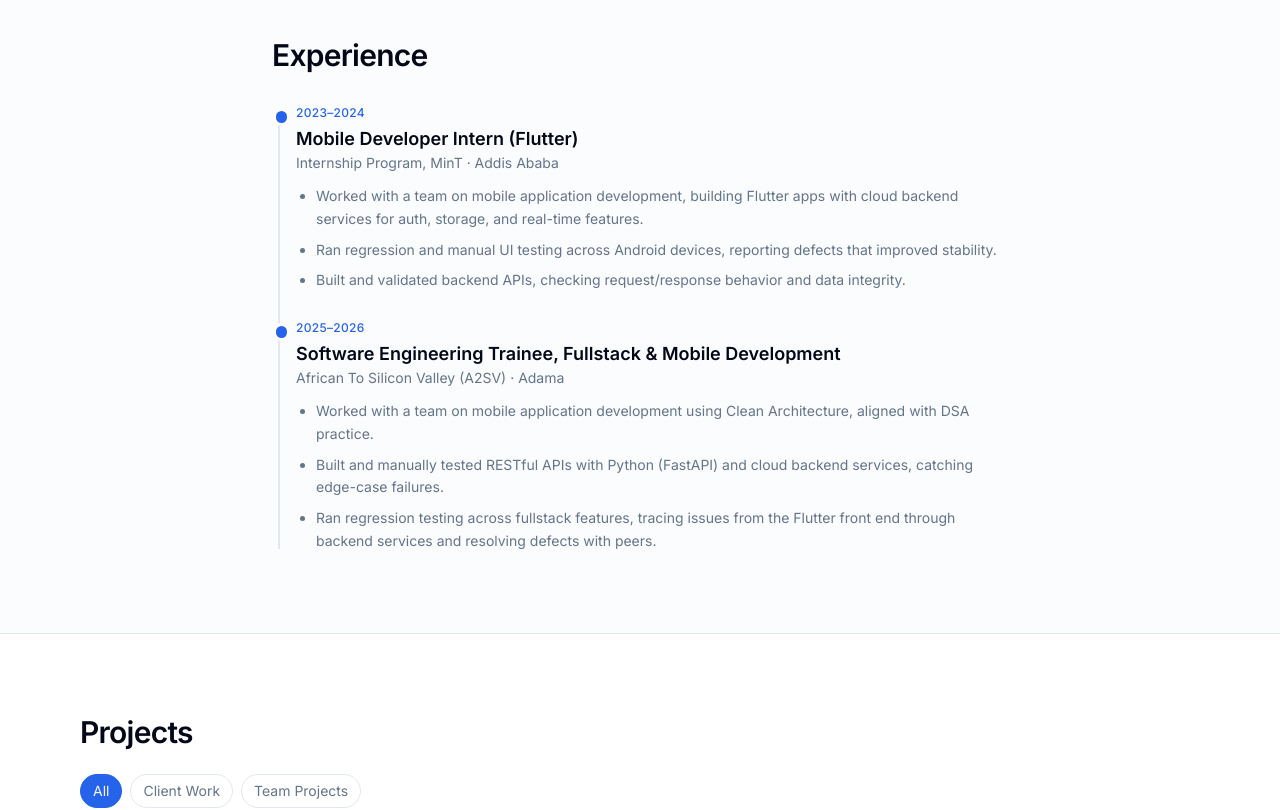
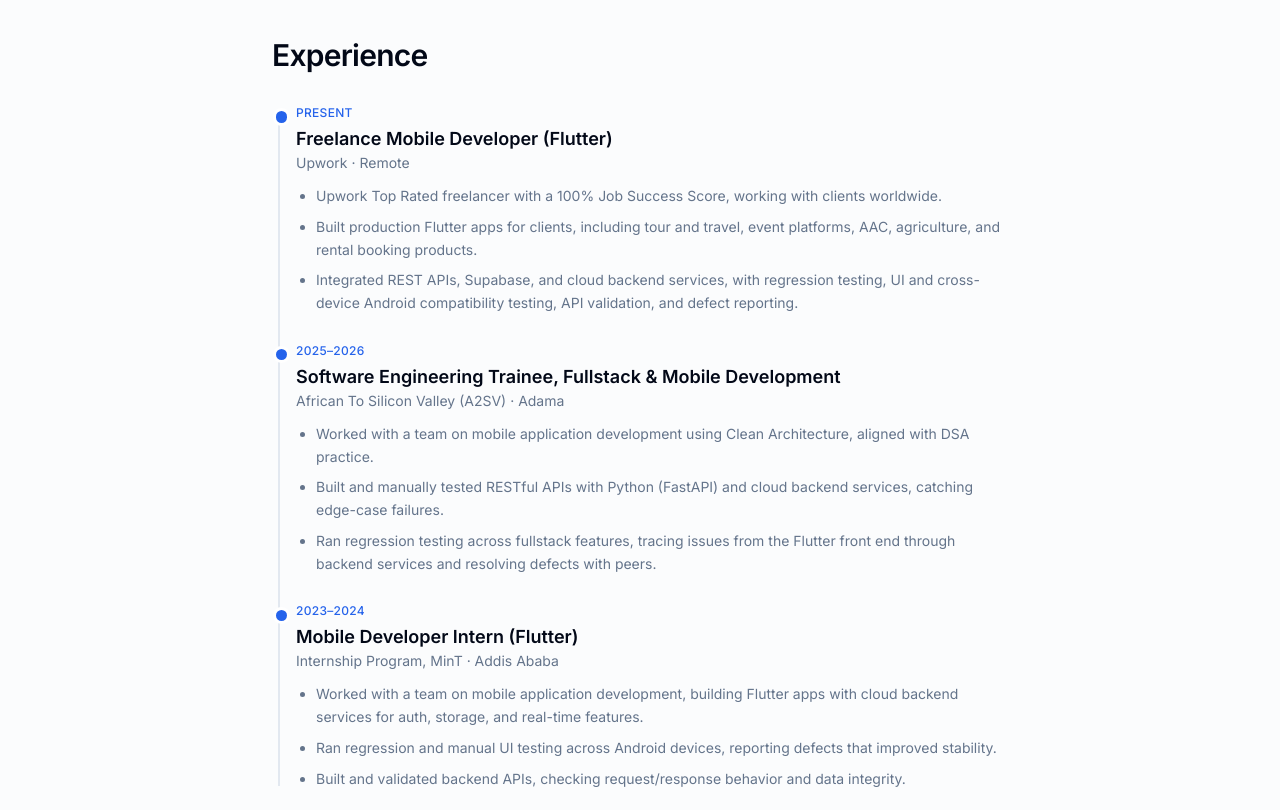
Before and after one commit to robsen123-fexil/mobile-dev-portfolio, a Next.js app: page / in a window 1280 px wide. Shown: the part 1820-2630 px from the top of the page. Built offline with nearby package versions, Linux system fonts and the light colour scheme.

Commit message:
Add Upwork freelance work to the Experience section.
Co-authored-by: Cursor <cursoragent@cursor.com>

```diff
--- a/app/page.tsx
+++ b/app/page.tsx
@@ -81,14 +81,14 @@ const skillGroups = [
 
 const experience = [
   {
-    role: "Mobile Developer Intern (Flutter)",
-    org: "Internship Program, MinT",
-    place: "Addis Ababa",
-    period: "2023–2024",
+    role: "Freelance Mobile Developer (Flutter)",
+    org: "Upwork",
+    place: "Remote",
+    period: "Present",
     points: [
-      "Worked with a team on mobile application development, building Flutter apps with cloud backend services for auth, storage, and real-time features.",
-      "Ran regression and manual UI testing across Android devices, reporting defects that improved stability.",
-      "Built and validated backend APIs, checking request/response behavior and data integrity.",
+      "Upwork Top Rated freelancer with a 100% Job Success Score, working with clients worldwide.",
+      "Built production Flutter apps for clients, including tour and travel, event platforms, AAC, agriculture, and rental booking products.",
+      "Integrated REST APIs, Supabase, and cloud backend services, with regression testing, UI and cross-device Android compatibility testing, API validation, and defect reporting.",
     ],
   },
   {
@@ -100,6 +100,17 @@ const experience = [
       "Worked with a team on mobile application development using Clean Architecture, aligned with DSA practice.",
       "Built and manually tested RESTful APIs with Python (FastAPI) and cloud backend services, catching edge-case failures.",
       "Ran regression testing across fullstack features, tracing issues from the Flutter front end through backend services and resolving defects with peers.",
+    ],
+  },
+  {
+    role: "Mobile Developer Intern (Flutter)",
+    org: "Internship Program, MinT",
+    place: "Addis Ababa",
+    period: "2023–2024",
+    points: [
+      "Worked with a team on mobile application development, building Flutter apps with cloud backend services for auth, storage, and real-time features.",
+      "Ran regression and manual UI testing across Android devices, reporting defects that improved stability.",
+      "Built and validated backend APIs, checking request/response behavior and data integrity.",
     ],
   },
 ]
```
